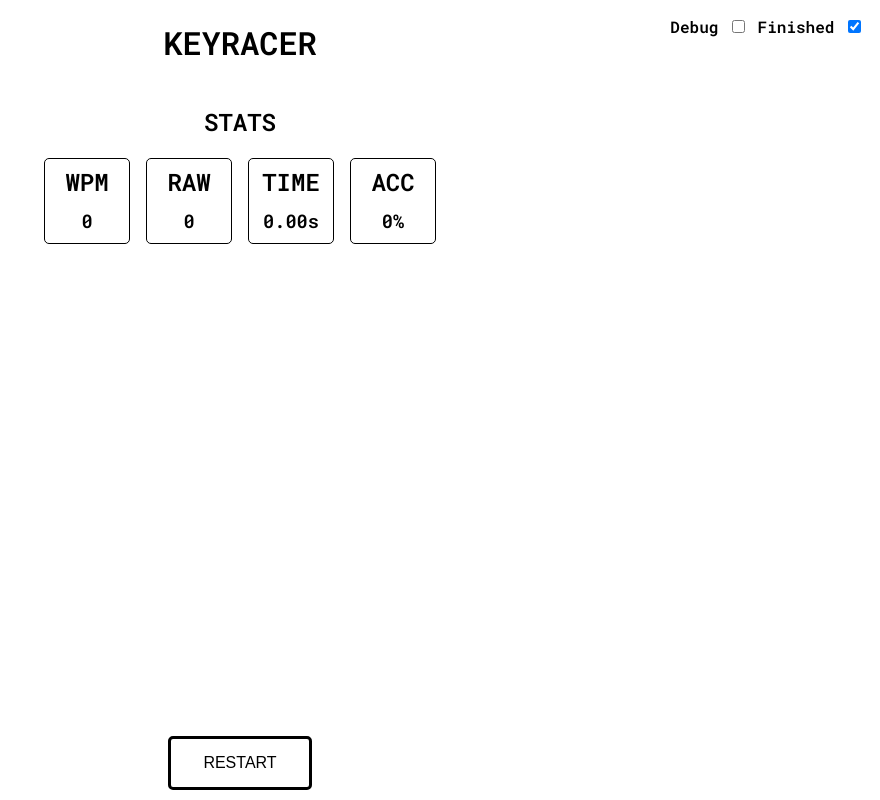
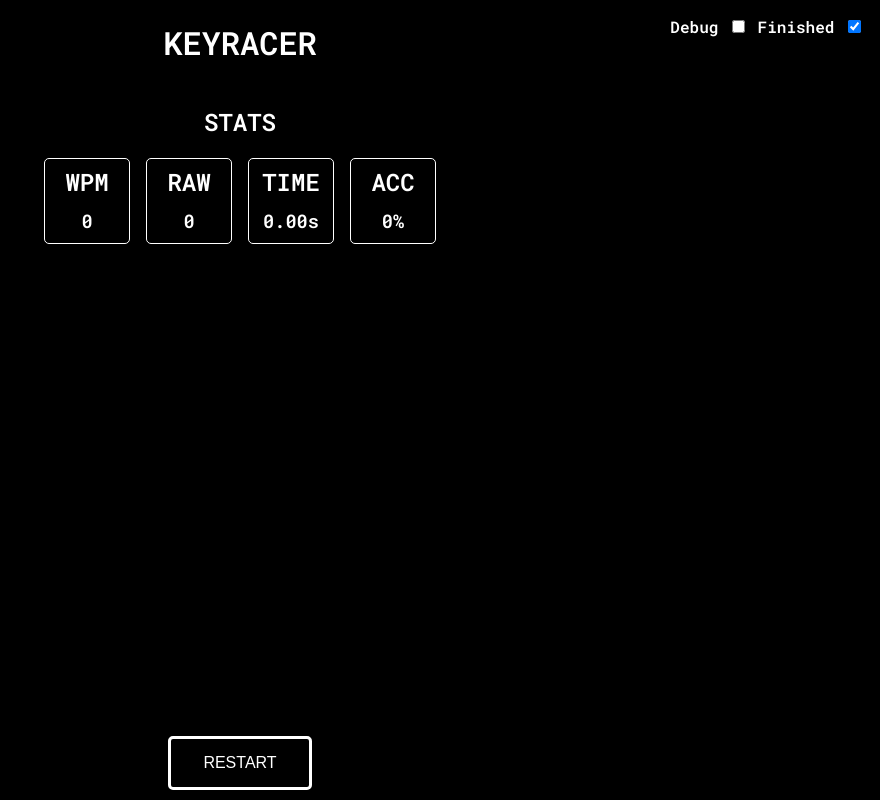
Before and after one commit to filipton/keyracer, a SvelteKit app in the folder frontend/: page / in a window 1280 px wide. Both pictures are taken after a click on the checkbox "Finished". Shown: the whole page, without its empty margins (400-1280 px from the left). Built offline with nearby package versions, Linux system fonts and the light colour scheme; no server answers.

Commit message:
feat: added themes support

```diff
--- a/frontend/src/app.html
+++ b/frontend/src/app.html
@@ -12,14 +12,64 @@
 
     %sveltekit.head%
     <style>
+        :root {
+            --bg-color: black;
+            --fg-color: white;
+            --l-correct-color: white;
+            --l-ns-color: gray;
+            --caret-color: green;
+        }
+
         body {
             margin: 0;
+
+            background-color: var(--bg-color);
+            color: var(--fg-color);
+
             font-family: 'Roboto Mono', monospace;
+        }
+
+        .btn {
+            background-color: transparent;
+            border: 3px solid var(--fg-color);
+            border-radius: 5px;
+            color: var(--fg-color);
+            padding: 15px 32px;
+            text-align: center;
+            text-decoration: none;
+            display: inline-block;
+            font-size: 1em;
+            margin: 4px 2px;
+            cursor: pointer;
+        }
+
+        body[data-theme="dark"] {
+            --bg-color: #1e1e1e;
+            --fg-color: white;
+            --l-correct-color: white;
+            --l-ns-color: gray;
+            --caret-color: green;
+        }
+
+        body[data-theme="arch"] {
+            --bg-color: #0c0d11;
+            --fg-color: #7ebab5;
+            --l-correct-color: white;
+            --l-ns-color: gray;
+            --caret-color: #7ebab5;
+        }
+
+        body[data-theme="light"] {
+            --bg-color: #f0f0f0;
+            --fg-color: black;
+            --l-correct-color: black;
+            --l-ns-color: gray;
+            --caret-color: green;
         }
     </style>
 </head>
 
-<body data-sveltekit-preload-data="hover">
+<body data-sveltekit-preload-data="hover" data-theme="default">
     <div style="display: contents">%sveltekit.body%</div>
 </body>
 
--- a/frontend/src/lib/components/KeyracerCaret.svelte
+++ b/frontend/src/lib/components/KeyracerCaret.svelte
@@ -31,7 +31,7 @@
 		const char = words[currentWordIndex].characters[charIndex];
 		if (char.elem) {
 			const rect = char.elem.getBoundingClientRect();
-			caretLeft = rect.left + (currentCharIndex === charIndex ? 0 : rect.width);
+			caretLeft = rect.left + (currentCharIndex === charIndex ? 0 : rect.width) - 0.5;
 			caretTop = rect.top - caretTopOffset + scrollY;
 
 			caretEnabled = true;
@@ -54,13 +54,13 @@
 
 <style>
 	.caret {
-		width: 2px;
+		width: 3px;
 		height: 43px;
 		position: relative;
 	}
 
 	.caret.after-init {
-		background-color: lime;
+		background-color: var(--caret-color);
 		transition: all 0.1s;
 	}
 
--- a/frontend/src/lib/components/KeyracerInput.svelte
+++ b/frontend/src/lib/components/KeyracerInput.svelte
@@ -217,18 +217,18 @@
 	}
 
 	.correct {
-		color: black;
+		color: var(--l-correct-color);
 	}
 
 	.not-started {
-		color: gray;
+		color: var(--l-ns-color);
 	}
 
 	.incorrect {
-		color: darkred;
+		color: red;
 	}
 
 	.extra {
-		color: red;
+		color: darkred;
 	}
 </style>
--- /dev/null
+++ b/frontend/src/lib/components/KeyracerStats.svelte
@@ -0,0 +1,81 @@
+<script lang="ts">
+	import { CharState, type KeyracerFinishDetails } from '$lib/types';
+	import { onMount } from 'svelte';
+
+	export let details: KeyracerFinishDetails;
+
+	let wpm: number = 0;
+	let rawWpm: number = 0;
+	let time: string = '0.00s';
+	let accuracy: string = '0%';
+
+	onMount(() => {
+		if (details) calculate();
+	});
+
+	function calculate() {
+		let filtered_words = details.words.filter((x) => x.finished);
+		let correct_chars =
+			filtered_words.reduce((total, curr) => (total += curr.characters.length), 0) +
+			filtered_words.length;
+
+		wpm = Math.round(correct_chars / 5 / (details.time / 60000));
+		time = `${Math.round(details.time / 10) / 100}s`;
+
+		let raw_chars =
+			details.words.reduce(
+				(total, curr) =>
+					(total += curr.characters.filter((x) => x.state !== CharState.NotStarted).length),
+				0
+			) +
+			details.words.length -
+			1;
+		rawWpm = Math.round(raw_chars / 5 / (details.time / 60000));
+		rawWpm = Math.max(rawWpm, wpm);
+		accuracy = `${Math.round((details.charsCorrect / details.charsWritten) * 100)}%`;
+	}
+</script>
+
+<div class="infos-holder">
+	<div class="info-box">
+		<h2>WPM</h2>
+		<h3>{wpm}</h3>
+	</div>
+	<div class="info-box">
+		<h2>RAW</h2>
+		<h3>{rawWpm}</h3>
+	</div>
+	<div class="info-box">
+		<h2>TIME</h2>
+		<h3>{time}</h3>
+	</div>
+	<div class="info-box">
+		<h2>ACC</h2>
+		<h3>{accuracy}</h3>
+	</div>
+</div>
+
+<style>
+	.infos-holder {
+		display: flex;
+		justify-content: center;
+		align-items: center;
+		gap: 1em;
+	}
+
+	.infos-holder > .info-box {
+		border: 1px solid var(--fg-color);
+		border-radius: 5px;
+		padding: 10px;
+
+		width: 4em;
+		height: 4em;
+
+		line-height: 0;
+
+		display: flex;
+		flex-direction: column;
+		justify-content: center;
+		align-items: center;
+	}
+</style>
--- a/frontend/src/lib/utils.ts
+++ b/frontend/src/lib/utils.ts
@@ -42,7 +42,7 @@ export function getCharColor(ichar: InputChar): string {
 
 // TODO: rewrite this
 const allowedKeys =
-    'abcdefghijklmnopqrstuvwxyzABCDEFGHIJKLMNOPQRSTUVWXYZ0123456789!?.,;\'"\\][}{<>_+-=()&*^&%^$%#$!@~`';
+    'abcdefghijklmnopqrstuvwxyzABCDEFGHIJKLMNOPQRSTUVWXYZ0123456789!?.,;:\'"\\][}{<>_+-=()&*^&%^$%#$!@~`';
 export function checkKeyAllowed(event: KeyboardEvent) {
     return allowedKeys.includes(event.key);
 }
--- a/frontend/src/routes/+page.svelte
+++ b/frontend/src/routes/+page.svelte
@@ -1,44 +1,16 @@
 <script lang="ts">
 	import KeyracerInput from '$lib/components/KeyracerInput.svelte';
-	import { CharState, type InputWord } from '$lib/types';
+	import KeyracerStats from '$lib/components/KeyracerStats.svelte';
+	import type { KeyracerFinishDetails } from '$lib/types';
 
 	let debug: boolean = false;
-
-	let wpm: number = 0;
-	let rawWpm: number = 0;
-	let time: string = '0.00s';
-	let accuracy: string = '0%';
 	let finished: boolean = false;
 
+	let finishedDetails: KeyracerFinishDetails;
+
 	async function finishWriting(args: any) {
-		let details = args.detail as {
-			time: number;
-			words: InputWord[];
-			charsWritten: number;
-			charsCorrect: number;
-		};
+		finishedDetails = args.detail;
 		finished = true;
-
-		let filtered_words = details.words.filter((x) => x.finished);
-		let correct_chars =
-			filtered_words.reduce((total, curr) => (total += curr.characters.length), 0) +
-			filtered_words.length;
-
-		wpm = Math.round(correct_chars / 5 / (details.time / 60000));
-		time = `${Math.round(details.time / 10) / 100}s`;
-
-		let raw_chars =
-			details.words.reduce(
-				(total, curr) =>
-					(total += curr.characters.filter((x) => x.state !== CharState.NotStarted).length),
-				0
-			) +
-			details.words.length -
-			1;
-		rawWpm = Math.round(raw_chars / 5 / (details.time / 60000));
-
-		console.log(details.charsWritten, details.charsCorrect);
-		accuracy = `${Math.round((details.charsCorrect / details.charsWritten) * 100)}%`;
 	}
 
 	async function getWordsList(quote: boolean = false) {
@@ -68,24 +40,7 @@
 			<h1>KEYRACER</h1>
 
 			<h2>STATS</h2>
-			<div class="infos-holder">
-				<div class="info-box">
-					<h2>WPM</h2>
-					<h3>{wpm}</h3>
-				</div>
-				<div class="info-box">
-					<h2>RAW</h2>
-					<h3>{rawWpm}</h3>
-				</div>
-				<div class="info-box">
-					<h2>TIME</h2>
-					<h3>{time}</h3>
-				</div>
-				<div class="info-box">
-					<h2>ACC</h2>
-					<h3>{accuracy}</h3>
-				</div>
-			</div>
+			<KeyracerStats details={finishedDetails} />
 
 			<button
 				style="margin-top: auto; margin-bottom: 10px;"
@@ -103,20 +58,6 @@
 </div>
 
 <style>
-	.btn {
-		background-color: transparent;
-		border: 3px solid black;
-		border-radius: 5px;
-		color: black;
-		padding: 15px 32px;
-		text-align: center;
-		text-decoration: none;
-		display: inline-block;
-		font-size: 1em;
-		margin: 4px 2px;
-		cursor: pointer;
-	}
-
 	.main {
 		display: flex;
 		justify-content: center;
@@ -147,29 +88,6 @@
 		width: 100vw;
 	}
 
-	.infos-holder {
-		display: flex;
-		justify-content: center;
-		align-items: center;
-		gap: 1em;
-	}
-
-	.infos-holder > .info-box {
-		border: 1px solid black;
-		border-radius: 5px;
-		padding: 10px;
-
-		width: 4em;
-		height: 4em;
-
-		line-height: 0;
-
-		display: flex;
-		flex-direction: column;
-		justify-content: center;
-		align-items: center;
-	}
-
 	.debug-selector {
 		position: absolute;
 		top: 0;
```
Also changed, not shown: frontend/src/lib/types.ts (+7 -0 lines).
